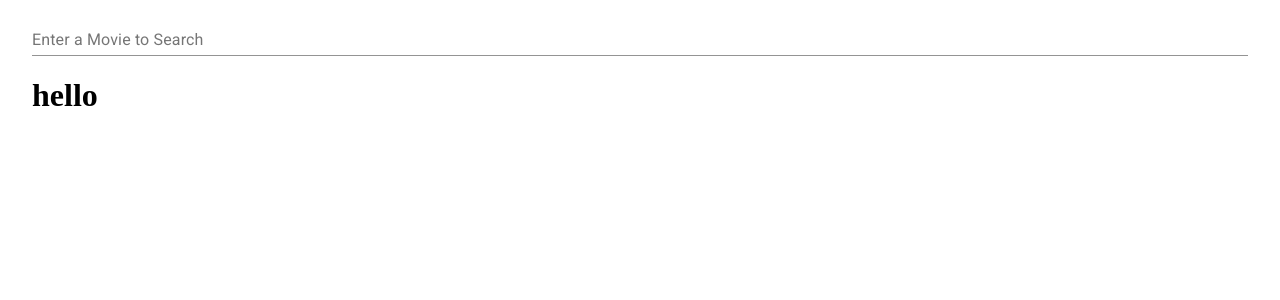
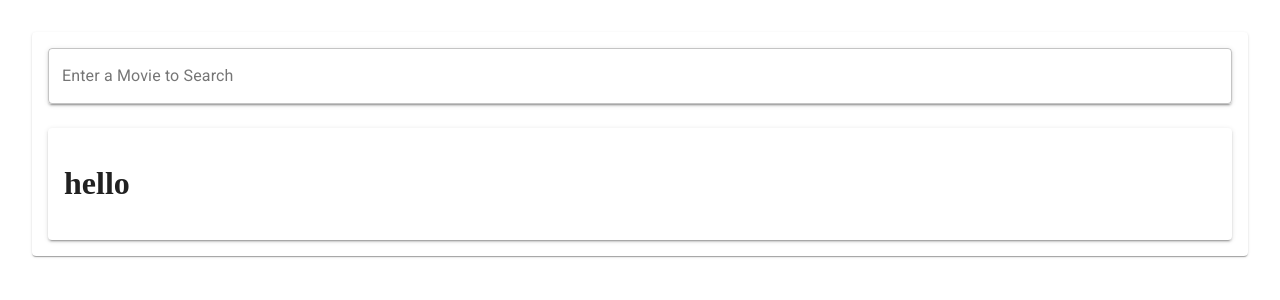
Before and after one commit to NamanhTran/CineRolls, a React (Create React App) app in the folder client/: page / in a window 1280 px wide. Shown: the top 300 px of the page. Built offline with nearby package versions, Linux system fonts and the light colour scheme.

Commit message:
progress on displaying movie details

```diff
--- a/client/src/components/App.js
+++ b/client/src/components/App.js
@@ -1,4 +1,4 @@
-import { Container } from '@material-ui/core';
+import { Container, Paper, Box } from '@material-ui/core';
 import React, { useState } from 'react';
 
 import Search from './Search';
@@ -7,11 +7,29 @@ import MovieDetail from './MovieDetails';
 const App = () => {
     const [selection, setSelection] = useState('');
 
+    const theme = {
+        spacing: 8,
+    };
+
     return (
-        <Container >
-            <Search selection={selection} setSelection={setSelection} />
-            <MovieDetail movie={selection}/>
-        </Container>
+        <div style={{backgroundImage: `url(${selection && selection !== null ? "https://image.tmdb.org/t/p/original" + selection.background : ""})`, backgroundRepeat:"no-repeat", backgroundSize: "cover", height: "98vh", width: "100%", backgroundPosition: "center", margin: "0" }}>
+            <Container>
+                <Paper elevation={1}>
+                    <Box p={2} mt={4}>
+                        <Paper elevation={2}>
+                            <Box >
+                                <Search selection={selection} setSelection={setSelection} />
+                            </Box>
+                        </Paper>
+                        <Paper elevation={2}>
+                            <Box p={2} mt={3}>
+                                <MovieDetail movie={selection}/>
+                            </Box>
+                        </Paper>
+                    </Box>
+                </Paper>
+            </Container>
+        </div>
     );
 };
 
--- a/client/src/components/Search.js
+++ b/client/src/components/Search.js
@@ -57,9 +57,10 @@ const Search = ({ selection, setSelection }) => {
         return (
         <TextField
             {...params}
-            id="standard-basic"
+            id="outlined-basic"
             label="Enter a Movie to Search"
             centered="true"
+            variant="outlined"
             fullWidth
             InputProps={{
                 ...params.InputProps,
@@ -82,7 +83,7 @@ const Search = ({ selection, setSelection }) => {
             inputValue={text}
             options={options}
             value={selection}
-            getOptionLabel={(option => option.title ? option.title : null)}
+            getOptionLabel={(option => option.title ? option.title : "")}
             getOptionSelected={(option, value) => option.title === value.title}
             renderInput={(params) => renderInput(params)}
             renderOption={renderOption}
```
